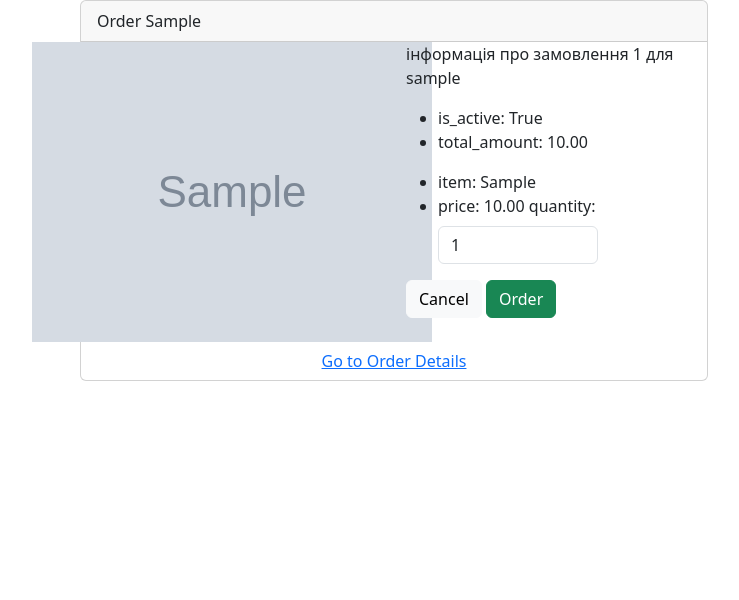
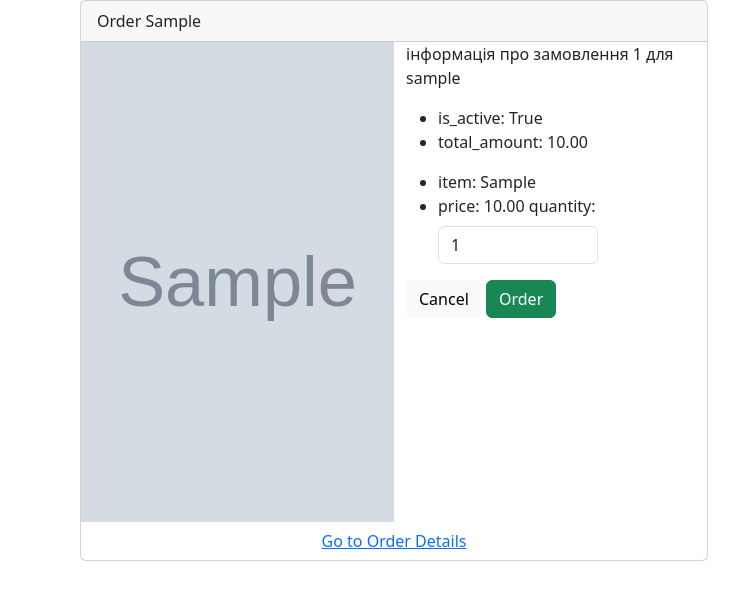
Before and after one commit to blzzua/hillel-01, a Django app: page /order/add?item=00000000-0000-0000-0000-000000000001 in a window 1280 px wide. Shown: the part 56-656 px from the top of the page, without its empty margins (246-985 px from the left). Run offline with Django 4.2, Linux system fonts and the light colour scheme; a user stored in the database is signed in; tables that the repository leaves empty hold one stand-in row (values such as "Sample post"); grey boxes marked "Sample" are stand-in pictures; parts of the project's set-up code (start-up, migrations or seed data) failed here and were passed over; some libraries are stand-ins or nearby versions.

Commit message:
fix image, and possible order from index page

```diff
--- a/project/templates/order/add.html
+++ b/project/templates/order/add.html
@@ -7,9 +7,8 @@
         {% csrf_token %}
         <div class="card" style="width: 100%;">
                 <div class="card-header">Order {{item.caption}}</div>
-                <div class="row">
-                    <div class="col col-md-6 d-flex justify-content-center align-items-center">
-                        <img src="{{item.image.url}}">
+                <div class="row mx-0">
+                    <div class="col col-md-6 d-flex justify-content-center align-items-center" style="background: #D2D2D2 {% if item.image %}url({{ item.image.url }}{% endif %}); background-size: cover; background-position: center; background-repeat: no-repeat; width: 50%; height: 480px;">
                    </div>
                     <div class="col col-md-6 card-text">
                         <p> інформація про замовлення {{order.order_number}} для {{order.user_name}}</p>
--- a/project/templates/products_index.html
+++ b/project/templates/products_index.html
@@ -29,7 +29,7 @@
 						<div class="card-body">
 							<h5 class="card-title">{{ product.caption }} - <strong>{{ product.price }}</strong></h5>
 							<p class="card-text">{{product.description | truncatechars:55 }}</p>
-							<a  href="#" class="btn btn-primary">Order</a>
+							<a  href="{% url 'add_orderitem' %}?item={{product.id}}" class="btn btn-primary">Order</a>
 						</div>
 					</div>
 				</div>
```
